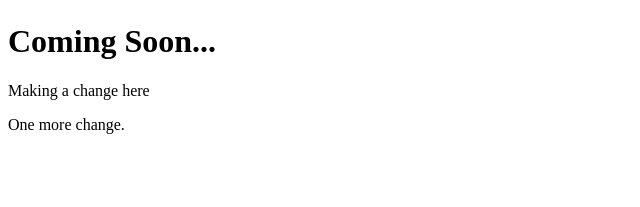
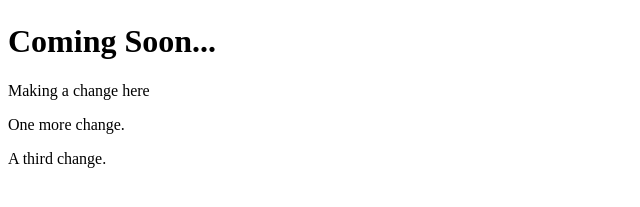
Before and after one commit to majorkira/git-101, a plain HTML site: page index.html in a window 1280 px wide. Shown: the part 553-760 px from the top of the page, without its empty margins (0-640 px from the left). Drawn offline with Linux system fonts and the light colour scheme.

Commit message:
Added a third paragraph
Added a third paragraph

```diff
--- a/index.html
+++ b/index.html
@@ -8,5 +8,6 @@
 <h1>Coming Soon...</h1>
 <p>Making a change here</p>
 <p>One more change.</p>
+<p>A third change.</p>
 </body>
 </html>
```
